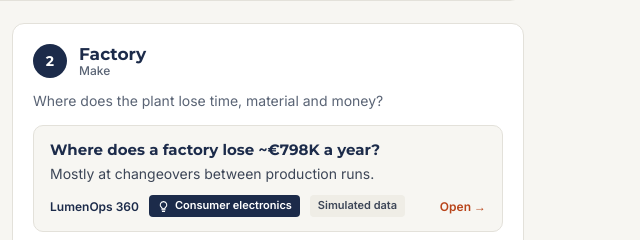
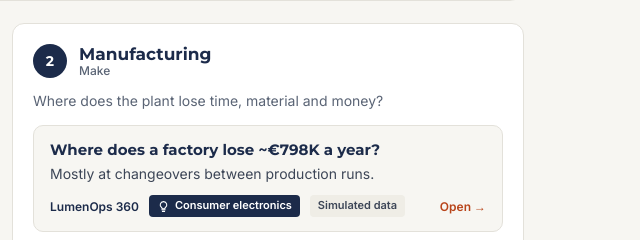
Before and after one commit to HP85-NL/Portfolio, a plain HTML site: page index.html in a window 1280 px wide. Shown: the part 1473-1713 px from the top of the page, 636-1276 px from the left. Drawn offline with Linux system fonts and the light colour scheme.

Commit message:
Rename the Factory stop to Manufacturing (NL: Productie)
Co-Authored-By: Claude Opus 5.5 <noreply@anthropic.com>
Claude-Session: https://claude.ai/code/session_01FhqCsywN24Vfj69CbaCeiD

```diff
--- a/index.html
+++ b/index.html
@@ -325,7 +325,7 @@ section.block{padding:72px 0 0}
       </div>
       <svg viewBox="0 0 1000 450" role="img" aria-labelledby="roadT roadD" id="roadSvg">
         <title id="roadT">Supply chain road</title>
-        <desc id="roadD">An S-shaped road with six stops: supplier, factory, warehouse, transport, store and customer's home. One view shows where Harshil worked along the road; the other shows the key KPI he found at each stop. Select a stop to jump to its projects.</desc>
+        <desc id="roadD">An S-shaped road with six stops: supplier, manufacturing, warehouse, transport, store and customer's home. One view shows where Harshil worked along the road; the other shows the key KPI he found at each stop. Select a stop to jump to its projects.</desc>
         <g id="careerLayer" aria-hidden="true"></g>
         <path d="M60 90 H860 C960 90 960 230 860 230 H140 C40 230 40 370 140 370 H940" fill="none" stroke="#E3E1DA" stroke-width="30" stroke-linecap="round" opacity=".9"/>
         <path d="M60 90 H860 C960 90 960 230 860 230 H140 C40 230 40 370 140 370 H940" fill="none" stroke="#1C2B4A" stroke-width="2" stroke-dasharray="10 10"/>
@@ -606,7 +606,7 @@ const STATIONS = [
     q:L('Do the right materials arrive on time?','Komen de juiste materialen op tijd binnen?'),
     projects:[], next:L('Coming next: Hoogland Zuivelcoöperatie, a dairy cooperative supply chain case.','Volgt binnenkort: Hoogland Zuivelcoöperatie, een supply chain-case voor een zuivelcoöperatie.'),
     job:L('<b>Work experience:</b> managed raw-material intake through to dispatch for a 30–40 operator unit · Techno Electromech','<b>Werkervaring:</b> beheerde grondstofontvangst tot verzending voor een afdeling van 30–40 operators · Techno Electromech') },
-  { id:'make', x:480, y:90, lab:'below', name:L('Factory','Fabriek'), stage:'Make',
+  { id:'make', x:480, y:90, lab:'below', name:L('Manufacturing','Productie'), stage:'Make',
     q:L('Where does the plant lose time, material and money?','Waar verliest de fabriek tijd, materiaal en geld?'),
     projects:['lumenops'],
     job:L('<b>Work experience:</b> defects cut from 3.5% to under 2.5%; output scaled 8× · Techno Electromech','<b>Werkervaring:</b> fouten verlaagd van 3,5% naar onder 2,5%; output 8× opgeschaald · Techno Electromech') },
```
